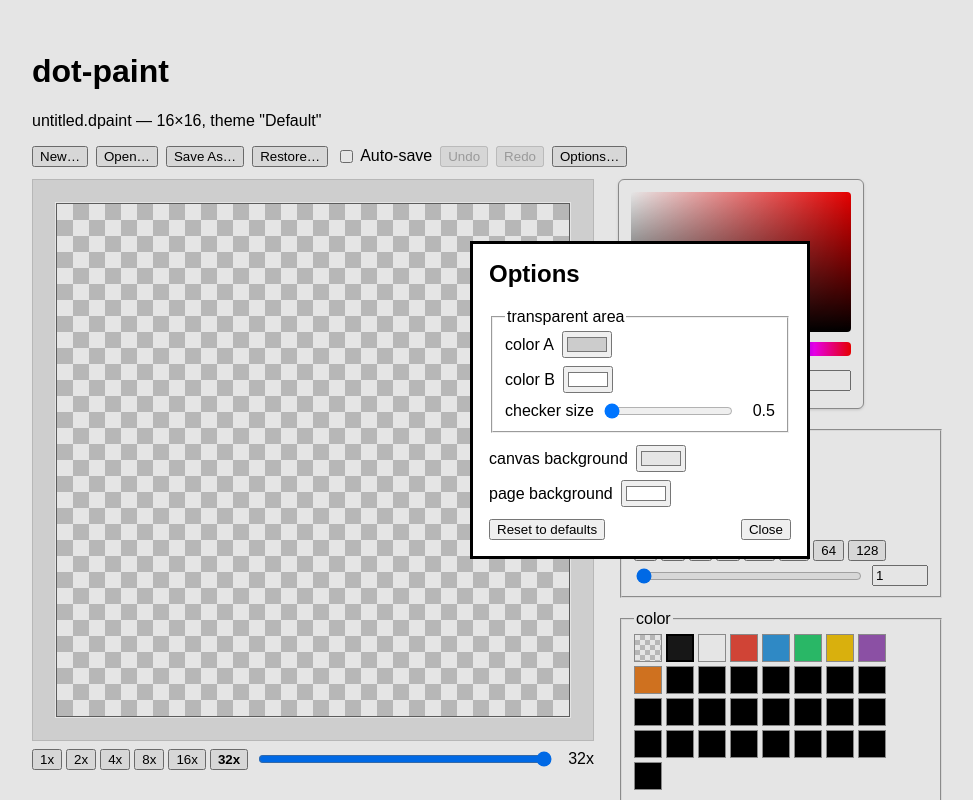
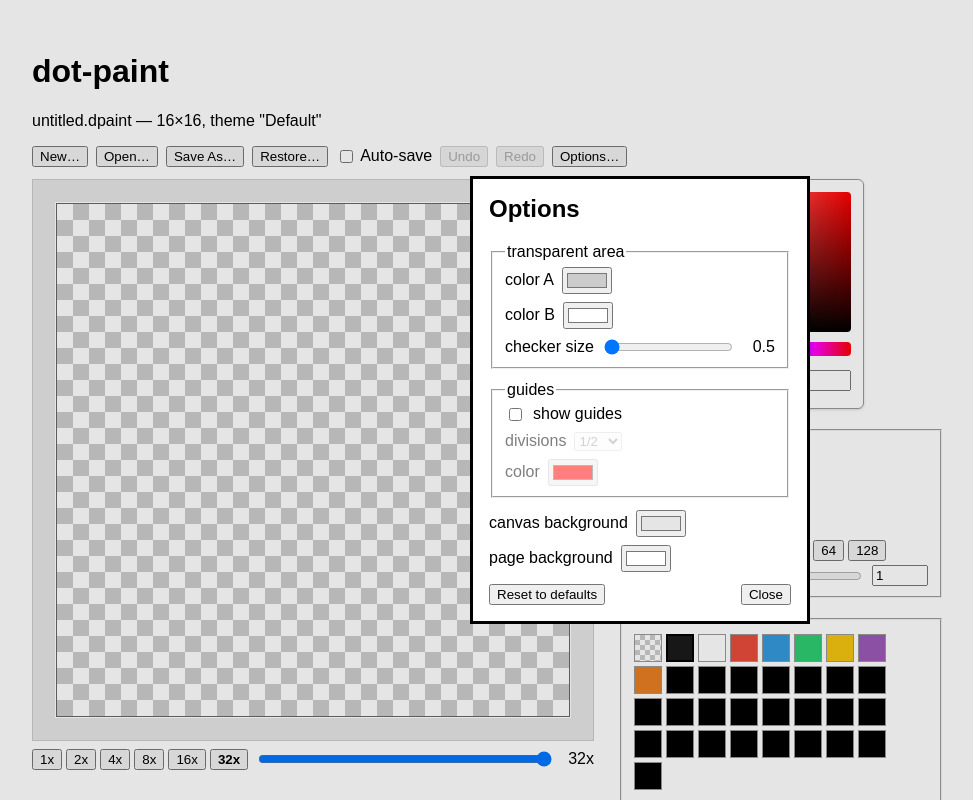
Before and after one commit to jiebanh/dot-paint, a React (Vite) app in the folder packages/web/: page / in a window 1280 px wide. Both pictures are taken after a click on the button "Options…". Shown: the top 800 px of the page, without its empty margins (0-973 px from the left). Built offline with nearby package versions, Linux system fonts and the light colour scheme.

Commit message:
feat: add guide

```diff
--- a/packages/web/src/App.tsx
+++ b/packages/web/src/App.tsx
@@ -127,6 +127,9 @@ export function App() {
             checkerColorB={settings.transparentCheckerColorB}
             checkerUnit={settings.transparentCheckerUnit}
             viewportBackground={settings.canvasBackgroundColor}
+            showGuides={settings.guidesEnabled}
+            guideDivisions={settings.guideDivisions}
+            guideColor={settings.guideColor}
           />
           <ZoomControl zoom={zoom} onChange={setZoom} />
         </div>
--- a/packages/web/src/components/Canvas.tsx
+++ b/packages/web/src/components/Canvas.tsx
@@ -25,6 +25,18 @@ interface CanvasProps {
   /** Transparency-checker square size, in image pixels. Non-integer by default - see the comment at its use below. */
   checkerUnit?: number;
   viewportBackground?: string;
+  /** Guide lines (issue #46) - a display-only overlay, never part of the document or its PNG export. */
+  showGuides?: boolean;
+  /** Equal parts per axis; must be a power of 2 (see settings.ts's GUIDE_DIVISION_OPTIONS). */
+  guideDivisions?: number;
+  guideColor?: string;
+}
+
+/** Fractional positions (0..1) of the dividing lines for splitting an axis into `divisions` equal parts. */
+function guideFractions(divisions: number): number[] {
+  const fractions: number[] = [];
+  for (let k = 1; k < divisions; k++) fractions.push(k / divisions);
+  return fractions;
 }
 
 export function Canvas({
@@ -36,6 +48,9 @@ export function Canvas({
   checkerColorB = "#ffffff",
   checkerUnit = 0.5,
   viewportBackground = "#e5e5e5",
+  showGuides = false,
+  guideDivisions = 2,
+  guideColor = "#ff0000",
 }: CanvasProps) {
   const canvasRef = useRef<HTMLCanvasElement>(null);
   const state = useDocument(doc);
@@ -125,6 +140,16 @@ export function Canvas({
         justifyContent: "center",
       }}
     >
+      <div
+        style={{
+          position: "relative",
+          width: state.width * scale,
+          height: state.height * scale,
+          border: "1px solid #666",
+          boxShadow: "0 0 0 1px #fff",
+          flexShrink: 0,
+        }}
+      >
         <canvas
           ref={canvasRef}
           width={state.width}
@@ -134,26 +159,41 @@ export function Canvas({
           onPointerUp={commitStroke}
           onPointerCancel={commitStroke}
           style={{
-          width: state.width * scale,
-          height: state.height * scale,
+            display: "block",
+            width: "100%",
+            height: "100%",
             imageRendering: "pixelated",
-          border: "1px solid #666",
-          boxShadow: "0 0 0 1px #fff",
-          flexShrink: 0,
             touchAction: "none",
             cursor: tool.kind === "bucket" ? "cell" : "crosshair",
             // putImageData writes real alpha into the canvas bitmap, so a
             // transparent cell shows whatever is behind the element - this CSS
             // checkerboard (same colors as the transparent swatch in
             // PaletteEditor). A non-integer multiple of the pixel grid
-          // (CHECKER_UNIT below) is deliberate: a checker aligned to a clean
-          // 1x/2x pixel multiple tends to blend into the art's own grid at a
+            // (checkerUnit) is deliberate: a checker aligned to a clean 1x/2x
+            // pixel multiple tends to blend into the art's own grid at a
             // glance, whereas an off-grid size reads unambiguously as a UI
             // pattern. background-size below is one full 2x2 checker tile, so
             // each individual square ends up at half that.
             background: `repeating-conic-gradient(${checkerColorA} 0% 25%, ${checkerColorB} 0% 50%) 0 0 / ${scale * checkerUnit * 2}px ${scale * checkerUnit * 2}px`,
           }}
         />
+        {showGuides && (
+          <div style={{ position: "absolute", inset: 0, pointerEvents: "none" }}>
+            {guideFractions(guideDivisions).map((f) => (
+              <div
+                key={`v-${f}`}
+                style={{ position: "absolute", left: `${f * 100}%`, top: 0, bottom: 0, width: 1, background: guideColor }}
+              />
+            ))}
+            {guideFractions(guideDivisions).map((f) => (
+              <div
+                key={`h-${f}`}
+                style={{ position: "absolute", top: `${f * 100}%`, left: 0, right: 0, height: 1, background: guideColor }}
+              />
+            ))}
+          </div>
+        )}
+      </div>
     </div>
   );
 }
--- a/packages/web/src/components/OptionsDialog.tsx
+++ b/packages/web/src/components/OptionsDialog.tsx
@@ -1,5 +1,5 @@
 import { useRef } from "react";
-import { type AppSettings, DEFAULT_SETTINGS } from "../settings";
+import { type AppSettings, DEFAULT_SETTINGS, GUIDE_DIVISION_OPTIONS } from "../settings";
 
 interface OptionsDialogProps {
   settings: AppSettings;
@@ -56,6 +56,49 @@ export function OptionsDialog({ settings, onChange }: OptionsDialogProps) {
           </label>
         </fieldset>
 
+        <fieldset style={{ marginBottom: 12 }}>
+          <legend>guides</legend>
+          <label style={{ display: "flex", alignItems: "center", gap: 8, marginBottom: 8 }}>
+            <input
+              type="checkbox"
+              checked={settings.guidesEnabled}
+              onChange={(e) => update("guidesEnabled", e.target.checked)}
+            />
+            show guides
+          </label>
+          <label
+            style={{
+              display: "flex",
+              alignItems: "center",
+              gap: 8,
+              marginBottom: 8,
+              opacity: settings.guidesEnabled ? 1 : 0.5,
+            }}
+          >
+            divisions
+            <select
+              disabled={!settings.guidesEnabled}
+              value={settings.guideDivisions}
+              onChange={(e) => update("guideDivisions", Number(e.target.value))}
+            >
+              {GUIDE_DIVISION_OPTIONS.map((divisions) => (
+                <option key={divisions} value={divisions}>
+                  1/{divisions}
+                </option>
+              ))}
+            </select>
+          </label>
+          <label style={{ display: "flex", alignItems: "center", gap: 8, opacity: settings.guidesEnabled ? 1 : 0.5 }}>
+            color
+            <input
+              type="color"
+              disabled={!settings.guidesEnabled}
+              value={settings.guideColor}
+              onChange={(e) => update("guideColor", e.target.value)}
+            />
+          </label>
+        </fieldset>
+
         <label style={{ display: "flex", alignItems: "center", gap: 8, marginBottom: 8 }}>
           canvas background
           <input
--- a/packages/web/src/settings.ts
+++ b/packages/web/src/settings.ts
@@ -7,7 +7,14 @@ export interface AppSettings {
   canvasBackgroundColor: string;
   /** Background of the page itself, outside the canvas viewport. */
   pageBackgroundColor: string;
+  guidesEnabled: boolean;
+  /** How many equal parts to divide the canvas into, per axis - must be a power of 2 (see GUIDE_DIVISION_OPTIONS). */
+  guideDivisions: number;
+  guideColor: string;
 }
+
+/** Only powers of 2 - each doubling adds one more line at the midpoint of every existing gap. */
+export const GUIDE_DIVISION_OPTIONS = [2, 4, 8, 16, 32] as const;
 
 export const DEFAULT_SETTINGS: AppSettings = {
   transparentCheckerColorA: "#cccccc",
@@ -15,6 +22,9 @@ export const DEFAULT_SETTINGS: AppSettings = {
   transparentCheckerUnit: 0.5,
   canvasBackgroundColor: "#e5e5e5",
   pageBackgroundColor: "#ffffff",
+  guidesEnabled: false,
+  guideDivisions: 2,
+  guideColor: "#ff0000",
 };
 
 const STORAGE_KEY = "dot-paint:settings";
```
Lines whose indentation alone changed are shown as unchanged.
